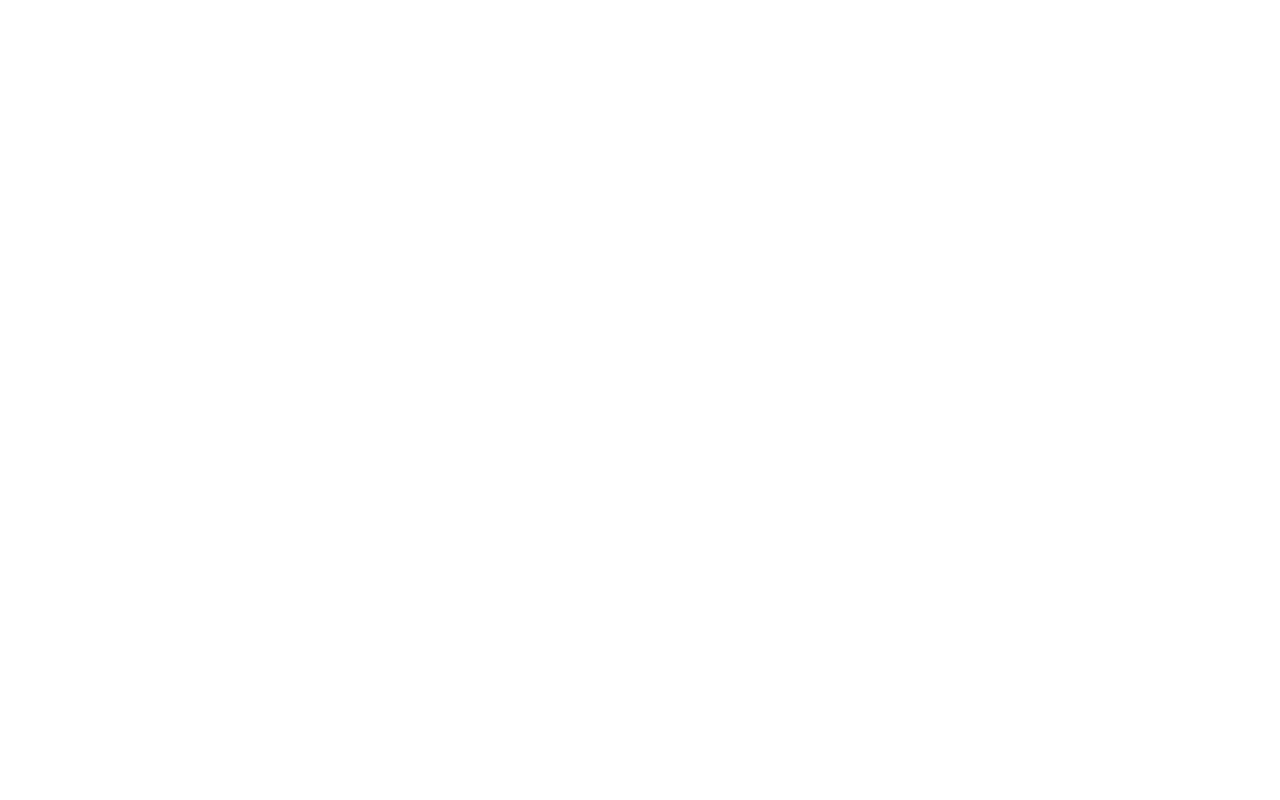
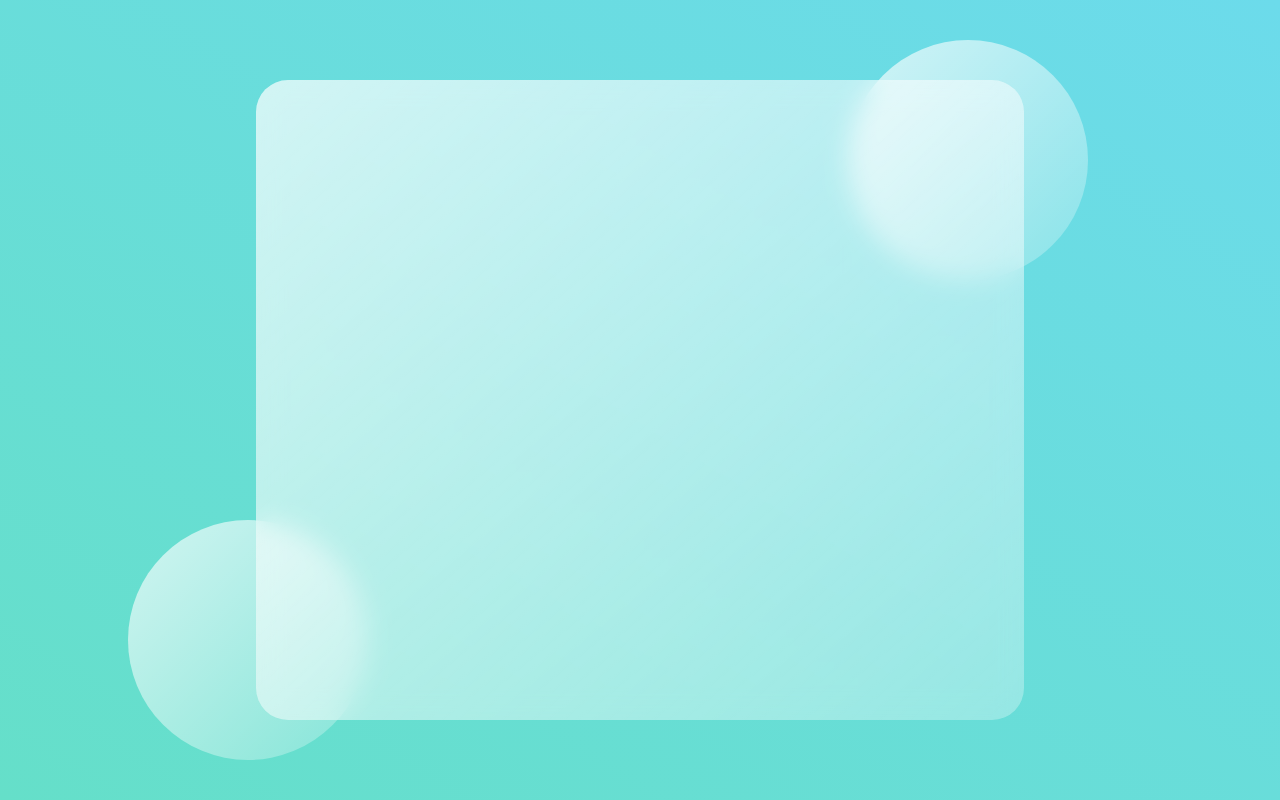
Before and after one commit to AaquibSyed/glass_website, a plain HTML site: page index.html in a window 1280 px wide. Drawn offline with Linux system fonts and the light colour scheme.

Commit message:
background setup done

```diff
--- a/index.css
+++ b/index.css
@@ -3,3 +3,47 @@
   margin: 0;
   box-sizing: border-box;
 }
+
+main {
+  min-height: 100vh;
+  background: linear-gradient(to right top, #65dfc9, #6cdbeb);
+  display: flex;
+  align-items: center;
+  justify-content: center;
+}
+
+.glass {
+  background: white;
+  min-height: 80vh;
+  width: 60%;
+  background: linear-gradient(
+    to right bottom,
+    rgba(255, 255, 255, 0.7),
+    rgba(255, 255, 255, 0.3)
+  );
+  border-radius: 2rem;
+  z-index: 3;
+  backdrop-filter: blur(0.8rem);
+}
+
+.circle1,
+.circle2 {
+  background: white;
+  background: linear-gradient(
+    to right bottom,
+    rgba(255, 255, 255, 0.7),
+    rgba(255, 255, 255, 0.2)
+  );
+  height: 15rem;
+  width: 15rem;
+  position: absolute;
+  border-radius: 50%;
+}
+.circle1 {
+  top: 5%;
+  right: 15%;
+}
+.circle2 {
+  bottom: 5%;
+  left: 10%;
+}
--- a/index.html
+++ b/index.html
@@ -3,8 +3,14 @@
   <head>
     <meta charset="UTF-8" />
     <meta name="viewport" content="width=device-width, initial-scale=1.0" />
-
+    <link rel="stylesheet" href="./index.css" />
     <title>Document</title>
   </head>
-  <body></body>
+  <body>
+    <main>
+      <section class="glass"></section>
+    </main>
+    <div class="circle1"></div>
+    <div class="circle2"></div>
+  </body>
 </html>
```
